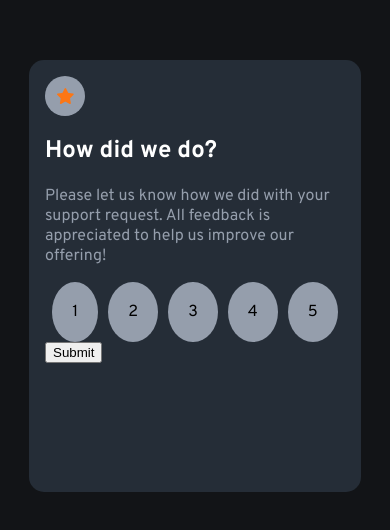
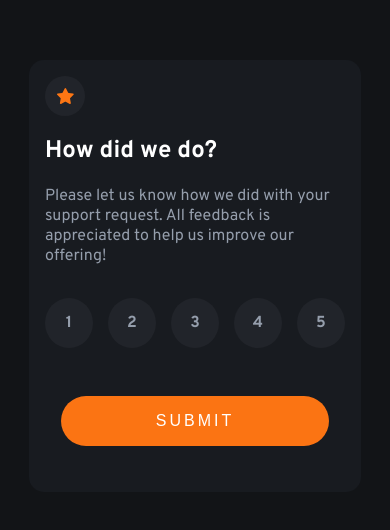
Before and after one commit to fabricioronaldo/interactive-rating-component-main, a plain HTML site: page index.html in a window 390 px wide. Shown: the part 154-684 px from the top of the page. Drawn offline with Linux system fonts and the light colour scheme.

Commit message:
style: Estilização do card principal na versão mobile e desktop

```diff
--- a/assets/styles/abstract/_variables.scss
+++ b/assets/styles/abstract/_variables.scss
@@ -3,8 +3,11 @@
 $orange: hsl(25, 97%, 53%);
 $white: hsl(0, 0%, 100%);
 $light-grey: hsl(217, 12%, 63%);
+$light-grey-r: rgba(149, 158, 172, 0.07);
+
 $medium-grey: hsl(216, 12%, 54%);
 $dark-blue: hsl(213, 19%, 18%);
+$dark-blue-r: rgba(37, 45, 55, 0.3);
 $very-dark-blue: hsl(216, 12%, 8%);
 
 // Fonts
--- /dev/null
+++ b/assets/styles/components/_card-button.scss
@@ -0,0 +1,22 @@
+
+.card__button {
+    padding: 2rem 1rem;
+}
+.button {
+    width: 100%;
+    background: $orange;
+    border: none;
+    padding: 1rem;
+    text-transform: uppercase;
+    color: $white;
+    border-radius: 25px;
+    font-size: 1rem;
+    font-weight: 400;
+    letter-spacing: 3px;
+    transition: 0.5s;
+}
+
+.button:hover {
+    background: $white;
+    color: $orange;
+};
--- a/assets/styles/components/_card-navegation.scss
+++ b/assets/styles/components/_card-navegation.scss
@@ -1,18 +1,41 @@
 .card__navegation {
     width: 100%;
+    padding: 1rem 0;
 }
 
 ul {
     display: flex;
-    gap: 10px;
+    gap: 15px;
     justify-content: center;
+}
 
+.navegation__pages {
+    display: flex;
+    width: 50px;
+    height: 50px;
+    list-style: none;
+    background: $light-grey-r;
+    justify-content: center;
+    align-items: center;
+    border-radius: 50%;
+    transition: 0.5s;
+}
 
+.navegation__pages:hover {
+    background: $orange;
 }
-.navegation__pages {
-    list-style: none;
-    background: $light-grey;
-    text-align: center;
-    padding: 20px;
-    border-radius: 50%;
+
+.navegation__pages label {
+    color: $light-grey;
+    font-weight: 700;
 }
+
+.radio__button {
+    display: none;
+}
+
+@media  screen and (min-width: 1024px){
+    ul {
+        gap: 30px;
+    }
+}
--- a/assets/styles/components/_card.scss
+++ b/assets/styles/components/_card.scss
@@ -1,5 +1,5 @@
 .card__image {
-    background: $light-grey;
+    background: $light-grey-r;
     width: 40px;
     height: 40px;
     display: flex;
--- a/assets/styles/components/_container.scss
+++ b/assets/styles/components/_container.scss
@@ -1,7 +1,7 @@
 .container {
     width: 300px;
     height: 400px;
-    background: $dark-blue;
+    background: $dark-blue-r;
     padding: 1rem;
     border-radius: 15px;
 }
@@ -10,7 +10,7 @@
 
     .container {
         width: 400px;
-        height: 500px;
+        height: auto;
         padding: 2rem;
     }
 }
--- a/assets/styles/style.scss
+++ b/assets/styles/style.scss
@@ -5,3 +5,4 @@
 @import './components/card-content';
 @import './components/card-navegation';
 @import './components/card-secundary';
+@import './components/card-button';
--- a/index.html
+++ b/index.html
@@ -4,7 +4,7 @@
   <meta charset="UTF-8">
   <meta name="viewport" content="width=device-width, initial-scale=1.0">
   <meta http-equiv="X-UA-Compatible" content="ie=edge">
-  <link rel="icon" type="image/png" sizes="32x32" href="./images/favicon-32x32.png">
+  <link rel="icon" type="image/png" sizes="32x32" href="assets/images/favicon-32x32.png">
   <link href="https://fonts.googleapis.com/css2?family=Overpass:wght@400;700&display=swap" rel="stylesheet">
   <link rel="stylesheet" href="./assets/styles/style.css">
   <title>Interactive rating component</title>
@@ -30,15 +30,30 @@
     </div>
     <nav class="card__navegation">
       <ul>
-        <li class="navegation__pages">1</li>
-        <li class="navegation__pages">2</li>
-        <li class="navegation__pages">3</li>
-        <li class="navegation__pages">4</li>
-        <li class="navegation__pages">5</li>
+        <li class="navegation__pages">
+          <input type="radio" name="card__radius" id="card__1" class="radio__button">
+          <label for="card__1">1</label>
+        </li>
+        <li class="navegation__pages">
+          <input type="radio" name="card__radius" id="card__2" class="radio__button">
+          <label for="card__2">2</label>
+        </li>
+        <li class="navegation__pages">
+          <input type="radio" name="card__radius" id="card__3" class="radio__button">
+          <label for="card__3">3</label>
+        </li>
+        <li class="navegation__pages">
+          <input type="radio" name="card__radius" id="card__4" class="radio__button">
+          <label for="card__4">4</label>
+        </li>
+        <li class="navegation__pages">
+          <input type="radio" name="card__radius" id="card__5" class="radio__button">
+          <label for="card__5">5</label>
+        </li>
       </ul>
     </nav>
     <div class="card__button">
-       <button type="submit">Submit</button>
+       <button class="button" type="submit">Submit</button>
     </div>
 
   </div>
```
Also changed, not shown: assets/styles/style.css, 2 other files.
